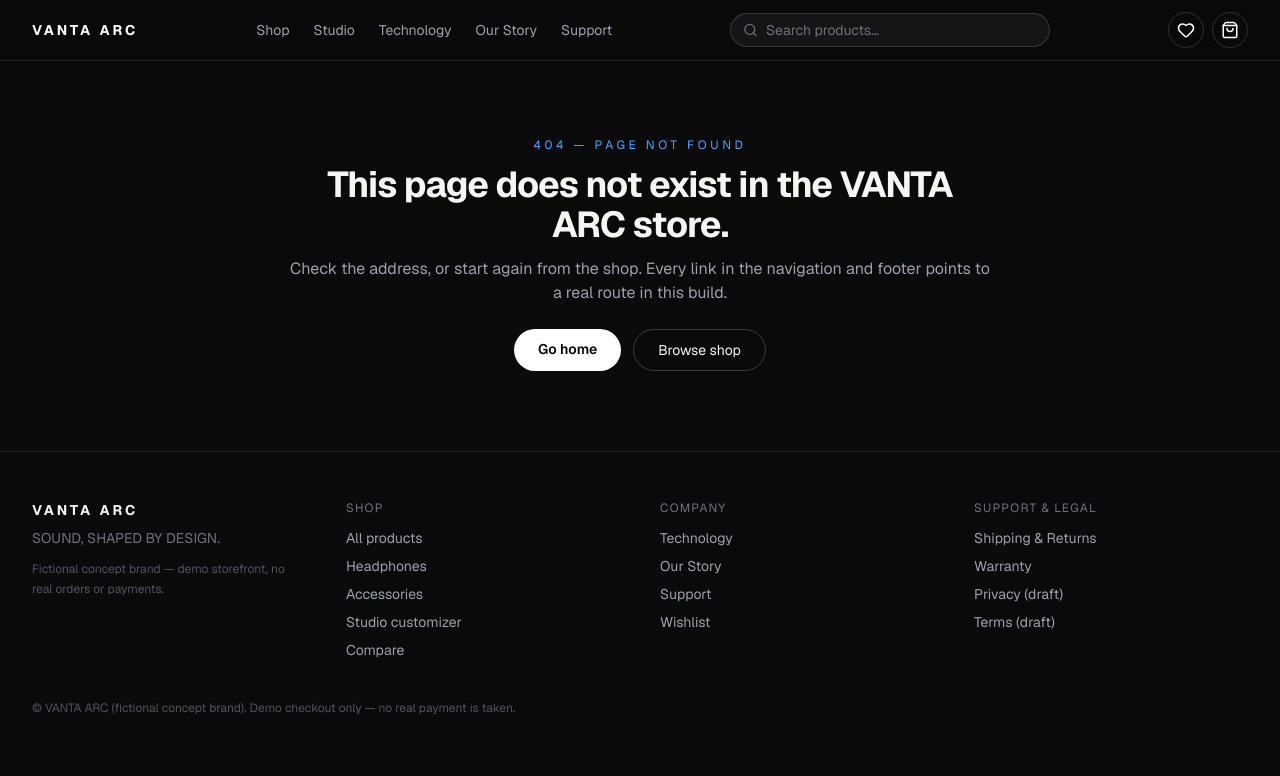
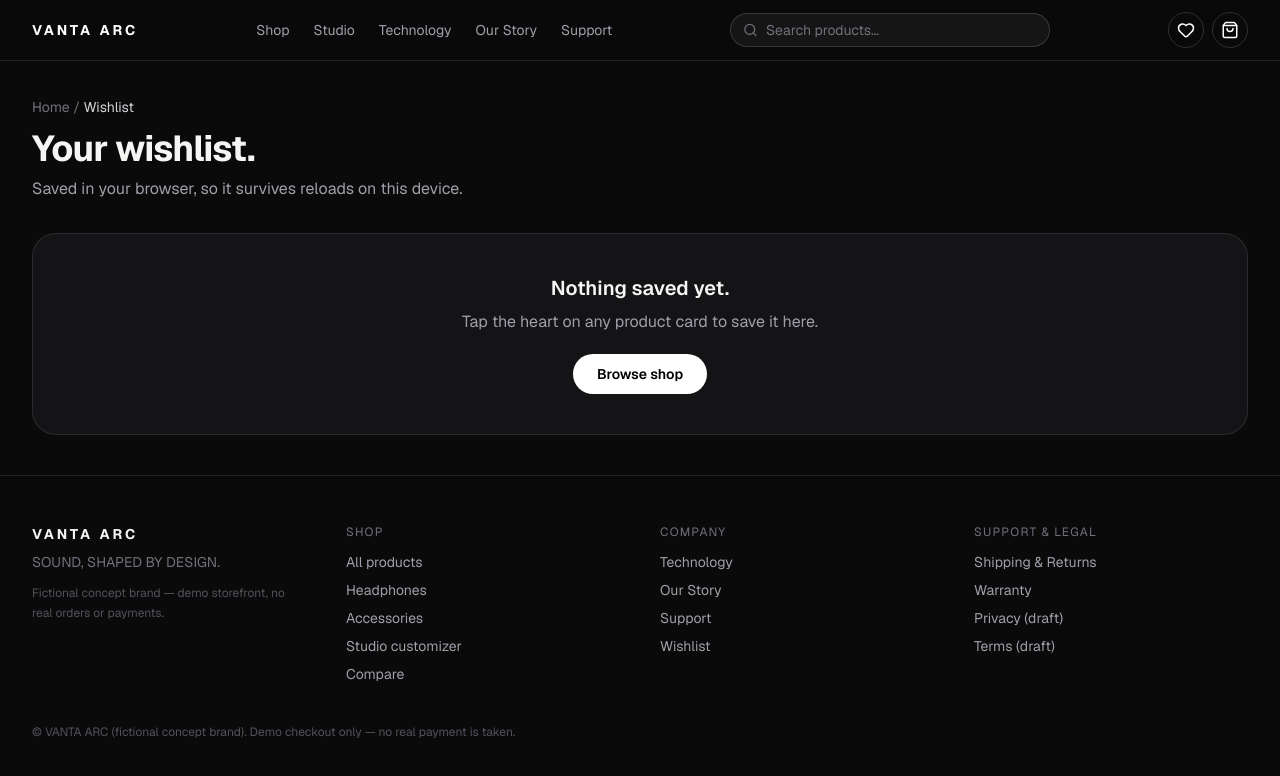
Before and after one commit to zenkaizenith-maker/3d-motion-website, a Next.js app: page /wishlist in a window 1280 px wide. Before the commit this address had no page. Shown: the top 776 px of the page. Built offline with nearby package versions, Linux system fonts and the light colour scheme.

Commit message:
VANTA ARC Batch B: add wishlist page

```diff
--- /dev/null
+++ b/app/wishlist/page.tsx
@@ -0,0 +1,36 @@
+"use client";
+
+import Link from "next/link";
+import { PRODUCTS } from "@/lib/products";
+import { useStore } from "@/lib/store";
+import { ProductCard } from "@/components/ProductCard";
+
+export default function WishlistPage() {
+  const { wishlist } = useStore();
+  const items = PRODUCTS.filter((p) => wishlist.includes(p.slug));
+
+  return (
+    <div className="mx-auto max-w-7xl px-5 py-10 sm:px-8">
+      <nav aria-label="Breadcrumb" className="text-sm text-zinc-500">
+        <Link href="/" className="hover:text-white">Home</Link> / <span className="text-zinc-300">Wishlist</span>
+      </nav>
+      <h1 className="mt-3 text-4xl font-bold tracking-tight">Your wishlist.</h1>
+      <p className="mt-2 text-zinc-400">Saved in your browser, so it survives reloads on this device.</p>
+      {items.length === 0 ? (
+        <div className="mt-8 rounded-3xl border border-white/10 bg-[#141417] p-10 text-center">
+          <p className="text-xl font-semibold">Nothing saved yet.</p>
+          <p className="mt-2 text-zinc-400">Tap the heart on any product card to save it here.</p>
+          <Link href="/shop" className="mt-5 inline-block rounded-full bg-white px-6 py-2.5 text-sm font-semibold text-black hover:bg-zinc-200">
+            Browse shop
+          </Link>
+        </div>
+      ) : (
+        <div className="mt-8 grid gap-6 sm:grid-cols-2 lg:grid-cols-3">
+          {items.map((p) => (
+            <ProductCard key={p.slug} product={p} />
+          ))}
+        </div>
+      )}
+    </div>
+  );
+}
```
